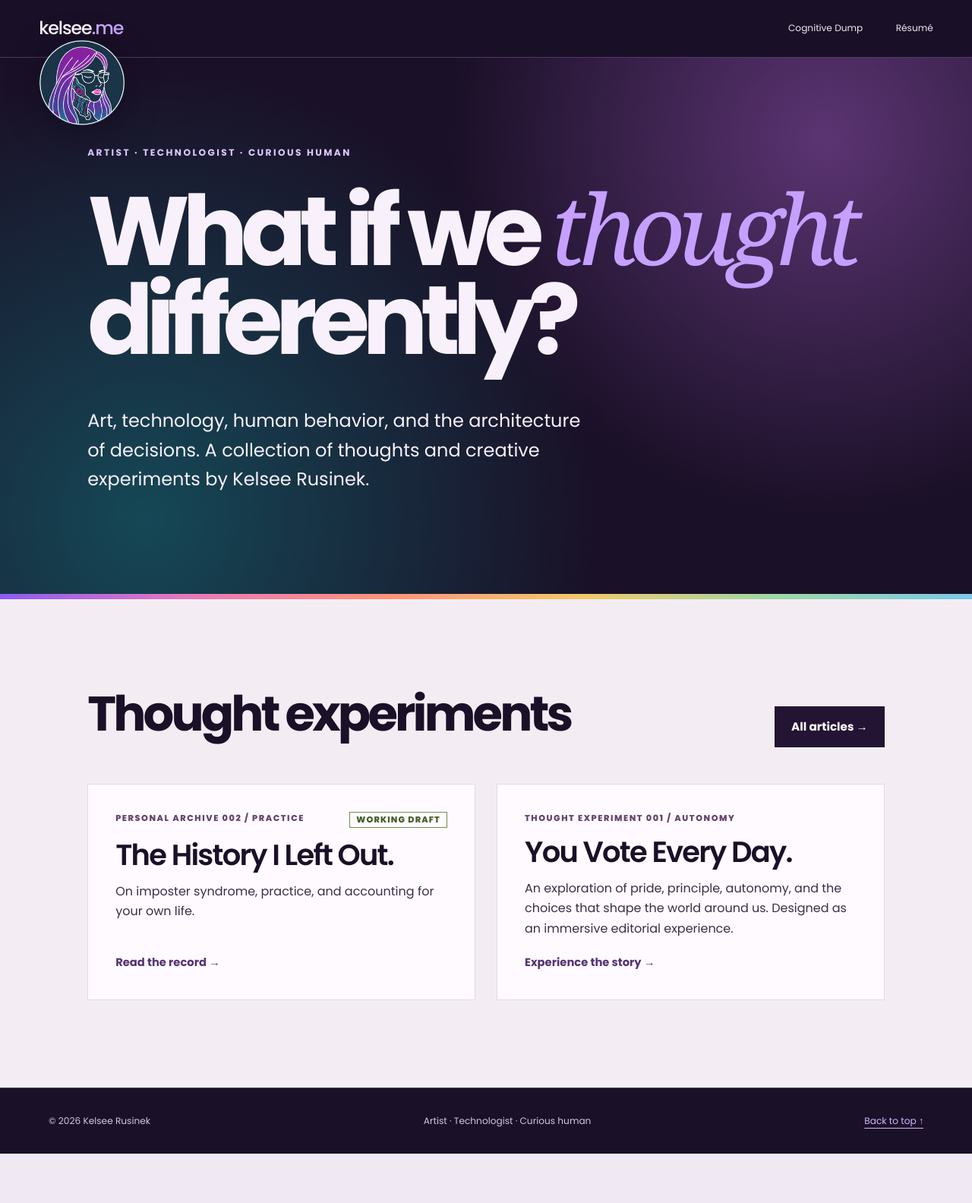
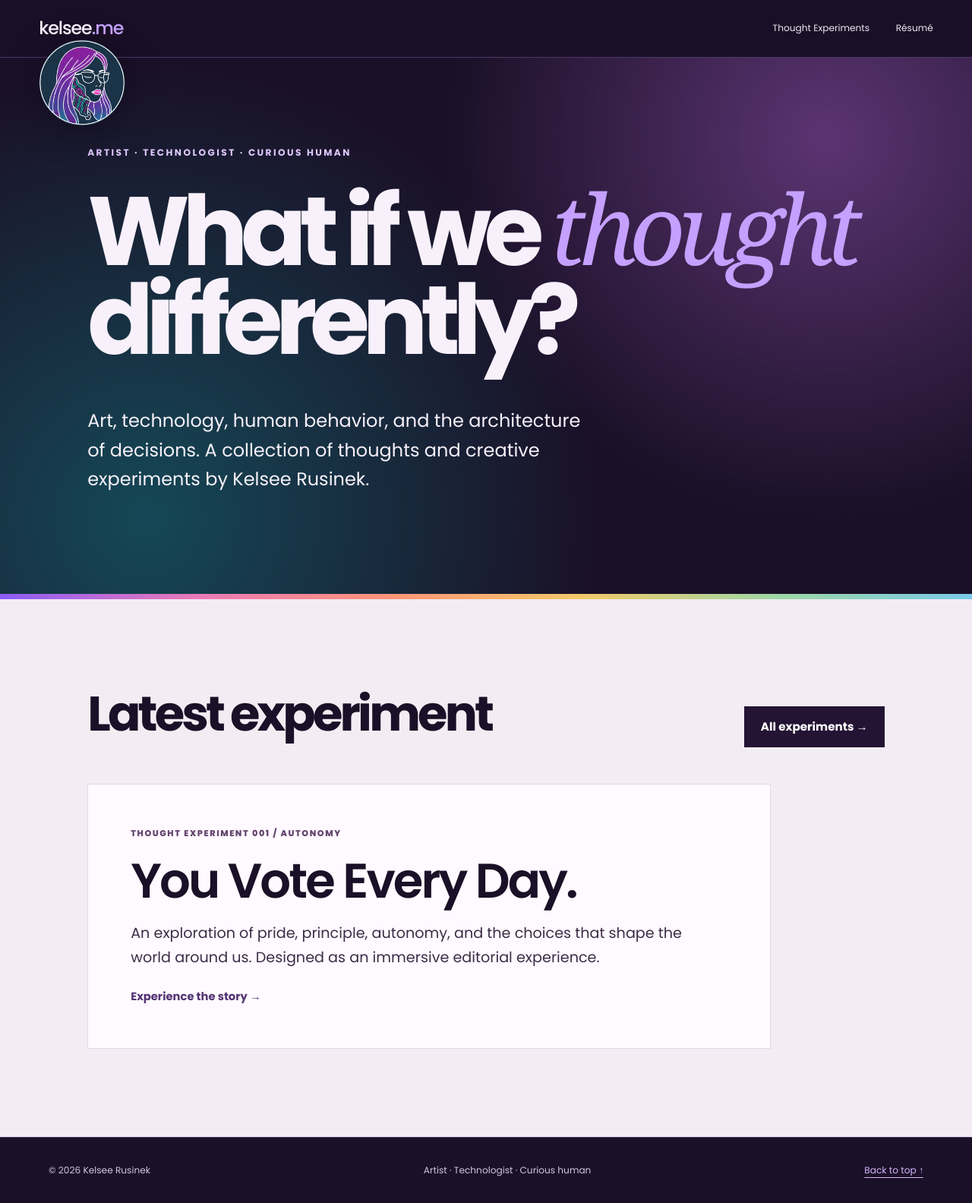
Before and after one commit to krusinek-code/kelsee.me, a PHP site: page / in a window 1280 px wide. Shown: the whole page at 76% size. Before the commit the page ends 1519 px from the top, so only its background shows below. Run offline with PHP 8.4, Linux system fonts and the light colour scheme.

Commit message:
Updating "I have history" article

```diff
--- a/assets/css/global.css
+++ b/assets/css/global.css
@@ -87,3 +87,8 @@ body.header-static .global-wordmark { transition:none; }
 .card-dek { margin:0; max-width:none; font-size:1rem; line-height:1.65; color:#3d2d48; }
 .card-cta { margin-top:auto; padding-top:6px; font-weight:700; font-size:.92rem; color:#543474; }
 @media (prefers-reduced-motion:reduce) { .article-card { transition:none; } .article-card:hover { transform:none; } }
+/* Homepage: one featured card, wider and louder than the list cards. */
+.article-feature { max-width:900px; }
+.article-feature .article-card { padding:clamp(28px,4.5vw,56px); gap:18px; }
+.article-feature .card-title { font-size:clamp(2.2rem,5vw,4rem); }
+.article-feature .card-dek { font-size:clamp(1.02rem,1.6vw,1.2rem); max-width:62ch; }
--- a/includes/header.php
+++ b/includes/header.php
@@ -4,8 +4,8 @@
   <a class="global-wordmark" href="/" aria-label="kelsee.me home">kelsee<span class="wordmark-me">.me</span></a>
   <img class="global-emblem" src="/assets/images/kelsee-emblem.png?v=10" width="114" height="114" alt="" aria-hidden="true">
   <nav class="global-nav" id="site-navigation" aria-label="Main navigation">
-    <a class="nav-experiment" href="/thoughts/" aria-label="Cognitive Dump — Articles" <?= ($activeNav ?? '') === 'thoughts' ? 'aria-current="page"' : '' ?>>
-      <span class="nav-odd" aria-hidden="true">Cognitive Dump</span>
+    <a class="nav-experiment" href="/thoughts/" aria-label="Thought Experiments — Articles" <?= ($activeNav ?? '') === 'thoughts' ? 'aria-current="page"' : '' ?>>
+      <span class="nav-odd" aria-hidden="true">Thought Experiments</span>
       <span class="nav-plain" aria-hidden="true">Articles</span>
     </a>
     <a href="/resume/" target="_blank" rel="noopener" <?= ($activeNav ?? '') === 'resume' ? 'aria-current="page"' : '' ?>>Résumé<span class="sr-only"> (opens in a new tab)</span></a>
--- a/index.php
+++ b/index.php
@@ -8,5 +8,5 @@ require __DIR__ . '/includes/articles.php';
 require __DIR__ . '/includes/head.php';
 require __DIR__ . '/includes/header.php';
 ?>
-<main id="main" tabindex="-1"><section class="hero" id="top"><div class="eyebrow">Artist · Technologist · Curious human</div><h1>What if we <em>thought</em> differently?</h1><p>Art, technology, human behavior, and the architecture of decisions. A collection of thoughts and creative experiments by Kelsee Rusinek.</p></section><section class="features" aria-labelledby="featured"><div class="features-head"><h2 id="featured">Thought experiments</h2><a class="all-link" href="/thoughts/">All articles →</a></div><div class="article-grid"><?php foreach (kelsee_articles() as $article) { echo kelsee_article_card($article, 'h3'); } ?></div></section></main>
+<main id="main" tabindex="-1"><section class="hero" id="top"><div class="eyebrow">Artist · Technologist · Curious human</div><h1>What if we <em>thought</em> differently?</h1><p>Art, technology, human behavior, and the architecture of decisions. A collection of thoughts and creative experiments by Kelsee Rusinek.</p></section><section class="features" aria-labelledby="featured"><div class="features-head"><h2 id="featured">Latest experiment</h2><a class="all-link" href="/thoughts/">All experiments →</a></div><?php $latest = kelsee_articles()[0] ?? null; if ($latest) { echo '<div class="article-feature">' . kelsee_article_card($latest, 'h3') . '</div>'; } ?></section></main>
 <?php require __DIR__ . '/includes/footer.php'; ?>
--- a/thoughts/index.php
+++ b/thoughts/index.php
@@ -1,5 +1,5 @@
 <?php
-$pageTitle = 'Cognitive Dump — Articles by Kelsee Rusinek';
+$pageTitle = 'Thought Experiments — Articles by Kelsee Rusinek';
 $pageDescription = 'Essays, editorial experiments, and personal archives by Kelsee Rusinek.';
 $pageStylesheet = 'thoughts.css';
 $activeNav = 'thoughts';
@@ -10,7 +10,7 @@ require __DIR__ . '/../includes/header.php';
 $articles = kelsee_articles();
 ?>
 <main id="main" tabindex="-1">
-<section class="thoughts-hero" id="top" aria-labelledby="thoughts-title"><div class="eyebrow">Articles · Thought experiments · Archives</div><h1 id="thoughts-title">Cognitive <em>dump.</em></h1><p>Essays and editorial experiments on art, technology, and the architecture of decisions. Some are finished. Some are still being written.</p></section>
+<section class="thoughts-hero" id="top" aria-labelledby="thoughts-title"><div class="eyebrow">Articles · Essays · Archives</div><h1 id="thoughts-title">Thought <em>experiments.</em></h1><p>Essays and editorial experiments on art, technology, and the architecture of decisions. Some are finished. Some are still being written.</p></section>
 <section class="thoughts-list" aria-label="All articles"><?php if ($articles): ?><div class="article-grid"><?php foreach ($articles as $article) { echo kelsee_article_card($article, 'h2'); } ?></div><?php else: ?><p class="thoughts-empty">Nothing here yet. More to make.</p><?php endif; ?></section>
 </main>
 <?php require __DIR__ . '/../includes/footer.php'; ?>
--- a/thoughts/the-history-i-left-out/meta.json
+++ b/thoughts/the-history-i-left-out/meta.json
@@ -5,5 +5,5 @@
   "title": "The History I Left Out.",
   "dek": "On imposter syndrome, practice, and accounting for your own life.",
   "cta": "Read the record",
-  "status": "draft"
+  "status": "hidden"
 }
```
Also changed, not shown: thoughts/the-history-i-left-out/article.md (+6 -4 lines), thoughts/the-history-i-left-out/index.php (+2 -2 lines).
